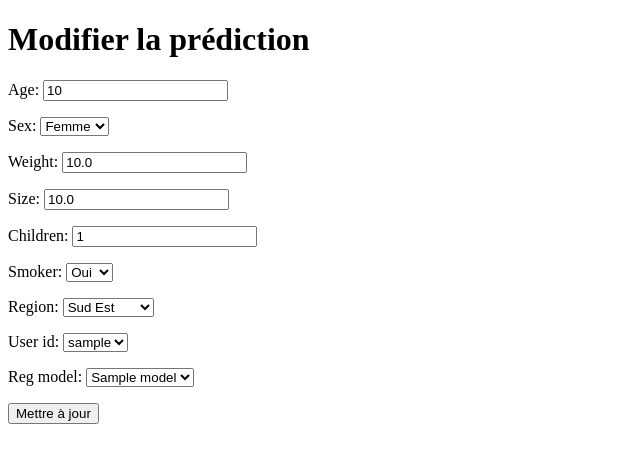
After one commit to istaion/Brief_Djang-Assurance, a Django app: page /unicorn/prediction/result/update/1 in a window 1280 px wide. The commit adds this page. Shown: the top 463 px of the page, without its empty margins (0-640 px from the left). Run offline with Django 5.2, Linux system fonts and the light colour scheme; tables that the repository leaves empty hold one stand-in row (values such as "Sample post").

Commit message:
fin de journée

```diff
--- a/Djang_Assurance/app/forms.py
+++ b/Djang_Assurance/app/forms.py
@@ -11,7 +11,7 @@ class PredictionForm(forms.ModelForm):
     class Meta:
         model = Prediction
         fields = '__all__'
-        exclude = ['result']
+        exclude = ['result','made_by_staff']
 
 
 
@@ -27,4 +27,53 @@ class UserPredictionForm(forms.ModelForm):
     class Meta:
         model = Prediction
         fields = '__all__'
-        exclude = ['result', 'reg_model']
+        exclude = ['result', 'made_by_staff', 'reg_model']
+
+def get_reg_model():
+    list_reg_models = []
+    reg_models = Reg_model.objects.all()
+    for model in reg_models:
+        list_reg_models.append((model.name,model.name))
+    return list_reg_models
+
+class PredictionFilterForm(forms.Form):
+    """
+    Formulaire pour rechercher et filtrer les prédictions.
+    """
+    user = forms.CharField(required=False, label="Nom d'utilisateur")
+    min_age = forms.IntegerField(required=False, min_value=0, max_value=200, label="Âge minimum")
+    max_age = forms.IntegerField(required=False, min_value=0, max_value=200, label="Âge maximum")
+    min_children = forms.IntegerField(required=False, min_value=0, max_value=20, label="Nombre minimum d'enfants")
+    max_children = forms.IntegerField(required=False, min_value=0, max_value=20, label="Nombre maximum d'enfants")
+    min_weight = forms.FloatField(required=False, min_value=0, max_value=300, label="Poids minimum (kg)")
+    max_weight = forms.FloatField(required=False, min_value=0, max_value=300, label="Poids maximum (kg)")
+    min_size = forms.FloatField(required=False, min_value=0, max_value=300, label="Taille minimum (cm)")
+    max_size = forms.FloatField(required=False, min_value=0, max_value=300, label="Taille maximum (cm)")
+    sex = forms.ChoiceField(required=False,
+                            choices=[("", "Tous"),('femme', 'femme'),('homme','homme')],
+                            label="Genre")
+    smoker = forms.ChoiceField(required=False,
+                               choices=[("", "Tous"),('oui','oui'),('non','non')],
+                               label="Fumeur")
+    region = forms.ChoiceField(required=False,
+                               choices=[("", "Toutes"), ("Sud Est","Sud Est"), ("Sud Ouest","Sud Ouest"),
+                                        ("Nord Ouest","Nord Ouest"), ("Nord Est","Nord Est") ],
+                               label="Région")
+    reg_model = forms.ChoiceField(required=False,
+                               choices=get_reg_model(),
+                               label="model")
+    sort_by = forms.ChoiceField(
+        required=False,
+        choices=[
+            ("age", "Âge"),
+            ("weight", "Poids"),
+            ("size", "Taille"),
+            ("result", "Résultat"),
+        ],
+        label="Trier par",
+    )
+    order = forms.ChoiceField(
+        required=False,
+        choices=[("asc", "Ascendant"), ("desc", "Descendant")],
+        label="Ordre",
+    )
--- a/Djang_Assurance/app/models.py
+++ b/Djang_Assurance/app/models.py
@@ -55,6 +55,8 @@ class Reg_model(models.Model):
             data=[[age, sex, bmi, children, smoker, region]],
             columns=["age", "sex", "bmi", "children", "smoker", "region"]
         )
+        print(data)
+        print(data.dtypes)
         # Load the serialized regression model
         with open(self.path, 'rb') as f:
             reg = cloudpickle.load(f)
@@ -91,6 +93,7 @@ class Prediction(models.Model):
     result = models.FloatField(null=True)
     user_id = models.ForeignKey(User, on_delete=models.CASCADE)
     reg_model = models.ForeignKey(Reg_model, on_delete=models.SET_NULL, null=True)
+    made_by_staff = models.BooleanField(default=False)
 
 
 
@@ -105,7 +108,7 @@ class Prediction(models.Model):
         Returns:
             None: The result is stored in the `result` attribute.
         """
-        if self.reg_model:
+        if self.made_by_staff:
             pred = self.reg_model.calcul_prediction(self.age, self.sex, self.weight, self.size, self.children, self.smoker, self.region)[0]
         else:
             # If no specific regression model is chosen, use the most expensive prediction
--- a/Djang_Assurance/app/templates/app/prediction.html
+++ b/Djang_Assurance/app/templates/app/prediction.html
@@ -12,5 +12,6 @@
         {{form.as_p}}
         <button type="submit">Rechercher</button>
     </form>
+    <a href="{% url 'results' %}">Liste des prédictions</a>
 </body>
 </html>
--- /dev/null
+++ b/Djang_Assurance/app/templates/app/prediction_update.html
@@ -0,0 +1,16 @@
+<!DOCTYPE html>
+<html lang="en">
+<head>
+    <meta charset="UTF-8">
+    <meta name="viewport" content="width=device-width, initial-scale=1.0">
+    <title>Mettre à jour la prédiction</title>
+</head>
+<body>
+    <h1>Modifier la prédiction</h1>
+    <form method="post">
+        {% csrf_token %}
+        {{ form.as_p }}
+        <button type="submit">Mettre à jour</button>
+    </form>
+</body>
+</html>
--- a/Djang_Assurance/app/templates/app/result.html
+++ b/Djang_Assurance/app/templates/app/result.html
@@ -20,6 +20,7 @@
                 <li>fumeur : {{prediction.smoker}}</li>
                 <li>region : {{prediction.region}}</li>
             </ul>
+            <a href="{% url 'prediction_delete' prediction.id %}">Supprimer</a> <a href="{% url 'prediction_update' prediction.id %}">Modifier</a>
         </div>
     </div>
 
--- a/Djang_Assurance/app/urls.py
+++ b/Djang_Assurance/app/urls.py
@@ -1,10 +1,12 @@
 from django.urls import path
-from .views import PredictionView, PredictionsListView, ResultView, UserPredictionView,UserResultView
+from .views import PredictionView, PredictionsListView, ResultView, UserPredictionView,UserResultView,PredictionDeleteView, PredictionUpdateView
 
 urlpatterns = [
     path('unicorn/prediction/', PredictionView.as_view(), name='prediction'),
     path('unicorn/prediction/results/', PredictionsListView.as_view(), name='results'),
     path('unicorn/prediction/result/<pk>', ResultView.as_view(), name='result'),
+    path('unicorn/prediction/result/update/<pk>', PredictionUpdateView.as_view(), name='prediction_update'),
+    path('unicorn/prediction/result/delete/<pk>', PredictionDeleteView.as_view(), name='prediction_delete'),
     path('prediction/', UserPredictionView.as_view(), name='user_prediction'),
     path('prediction/result/<pk>', UserResultView.as_view(), name='user_result'),
 ]
--- a/Djang_Assurance/app/views.py
+++ b/Djang_Assurance/app/views.py
@@ -1,13 +1,8 @@
-from django.shortcuts import render, HttpResponseRedirect, redirect
-import os
-from django.views.generic import FormView, CreateView, ListView, DetailView
-from .forms import PredictionForm, UserPredictionForm
-import pickle
-import cloudpickle
-import pandas as pd
-import sklearn
-from app.regression.regression_model import AgeTransformer, BmiTransformer
-from .models import Prediction, Reg_model
+from django.shortcuts import redirect
+from django.urls import reverse_lazy
+from django.views.generic import DeleteView, CreateView, UpdateView, ListView, DetailView, FormView
+from .forms import PredictionForm, UserPredictionForm, PredictionFilterForm
+from .models import Prediction
 
 # Team Unicorn: Views for handling Predictions
 
@@ -29,20 +24,121 @@ class PredictionView(CreateView):
         - Save the object and redirect to the result view.
         """
         self.object = form.save(commit=False)  # Save the object without committing.
+        self.object.made_by_staff = True
         self.object.pred()  # Compute the prediction result.
         self.object.fr_transform()  # Localize certain fields (e.g., sex, smoker).
         self.object.save()  # Save the object to the database.
         prediction_id = self.object.id
         return redirect('result', pk=prediction_id)  # Redirect to the result page.
 
+class PredictionUpdateView(UpdateView):
+    model = Prediction
+    template_name = 'app/prediction_update.html'
+    form_class = PredictionForm
 
-class PredictionsListView(ListView):
+    def form_valid(self, form):
+        """
+        Process the form after validation:
+        - Save the prediction object without committing to the database.
+        - Call the `pred` method to compute the result.
+        - Call `fr_transform` to localize the fields.
+        - Save the object and redirect to the result view.
+        """
+        self.object = form.save(commit=False)  # Save the object without committing.
+        self.object.made_by_staff = True
+        self.object.pred()  # Compute the prediction result.
+        self.object.fr_transform()  # Localize certain fields (e.g., sex, smoker).
+        self.object.save()  # Save the object to the database.
+        prediction_id = self.object.id
+        return redirect('result', pk=prediction_id)  # Redirect to the result page.
+
+class PredictionDeleteView(DeleteView):
+    model = Prediction
+    template_name = 'app/prediction_confirm_delete.html'
+    success_url = reverse_lazy('results')
+
+
+
+class PredictionsListView(ListView, FormView):
     """
-    Displays a list of all saved Prediction objects.
+    Vue combinée ListView et FormView pour afficher les prédictions avec
+    options de filtrage et de tri.
     """
     model = Prediction
     template_name = 'app/results.html'
-    context_object_name = 'predictions'  # Use 'predictions' as the context variable in the template.
+    context_object_name = 'predictions'
+    form_class = PredictionFilterForm
+
+    def get_form(self, form_class=None):
+        """
+        Retourne une instance du formulaire lié avec les données de la requête.
+        """
+        if form_class is None:
+            form_class = self.get_form_class()
+        # Lie les données GET au formulaire
+        return form_class(self.request.GET or None)
+
+    def get_queryset(self):
+        """
+        Applique les filtres et les tris selon les données du formulaire.
+        """
+        print("get_queryset is called")
+        queryset = super().get_queryset()
+        form = self.get_form()
+        if form.is_valid():
+            # Filtres
+            user = form.cleaned_data.get('user')
+            min_age = form.cleaned_data.get('min_age')
+            max_age = form.cleaned_data.get('max_age')
+            min_children = form.cleaned_data.get('min_children')
+            max_children = form.cleaned_data.get('max_children')
+            min_weight = form.cleaned_data.get('min_weight')
+            max_weight = form.cleaned_data.get('max_weight')
+            min_size = form.cleaned_data.get('min_size')
+            max_size = form.cleaned_data.get('max_size')
+            sex = form.cleaned_data.get('sex')
+            smoker = form.cleaned_data.get('smoker')
+            region = form.cleaned_data.get('region')
+            reg_model = form.cleaned_data.get('reg_model')
+
+            if user:
+                queryset = queryset.filter(user_id__username__icontains=user)
+            if min_age is not None:
+                queryset = queryset.filter(age__gte=min_age)
+            if max_age is not None:
+                queryset = queryset.filter(age__lte=max_age)
+            if min_children is not None:
+                queryset = queryset.filter(children__gte=min_children)
+            if max_children is not None:
+                queryset = queryset.filter(children__lte=max_children)
+            if min_weight is not None:
+                queryset = queryset.filter(weight__gte=min_weight)
+            if max_weight is not None:
+                queryset = queryset.filter(weight__lte=max_weight)
+            if min_size is not None:
+                queryset = queryset.filter(size__gte=min_size)
+            if max_size is not None:
+                queryset = queryset.filter(size__lte=max_size)
+            if sex:
+                queryset = queryset.filter(sex=sex)
+            if smoker:
+                queryset = queryset.filter(smoker=smoker)
+            if region:
+                queryset = queryset.filter(region=region)
+            if reg_model:
+                queryset = queryset.filter(reg_model_id__name__icontains=reg_model)
+
+            # Tri
+            sort_by = form.cleaned_data.get('sort_by')
+            order = form.cleaned_data.get('order', 'asc')
+            if sort_by:
+                if order == "desc":
+                    sort_by = f"-{sort_by}"  # Tri descendant
+                queryset = queryset.order_by(sort_by)
+        else:
+            print("Form is not valid:", form.errors)
+        return queryset
+
 
 
 class ResultView(DetailView):
```
Also changed, not shown: Djang_Assurance/app/templates/app/prediction_confirm_delete.html (added, +17 -0 lines), Djang_Assurance/app/templates/app/results.html (+50 -7 lines), 3 other files.
